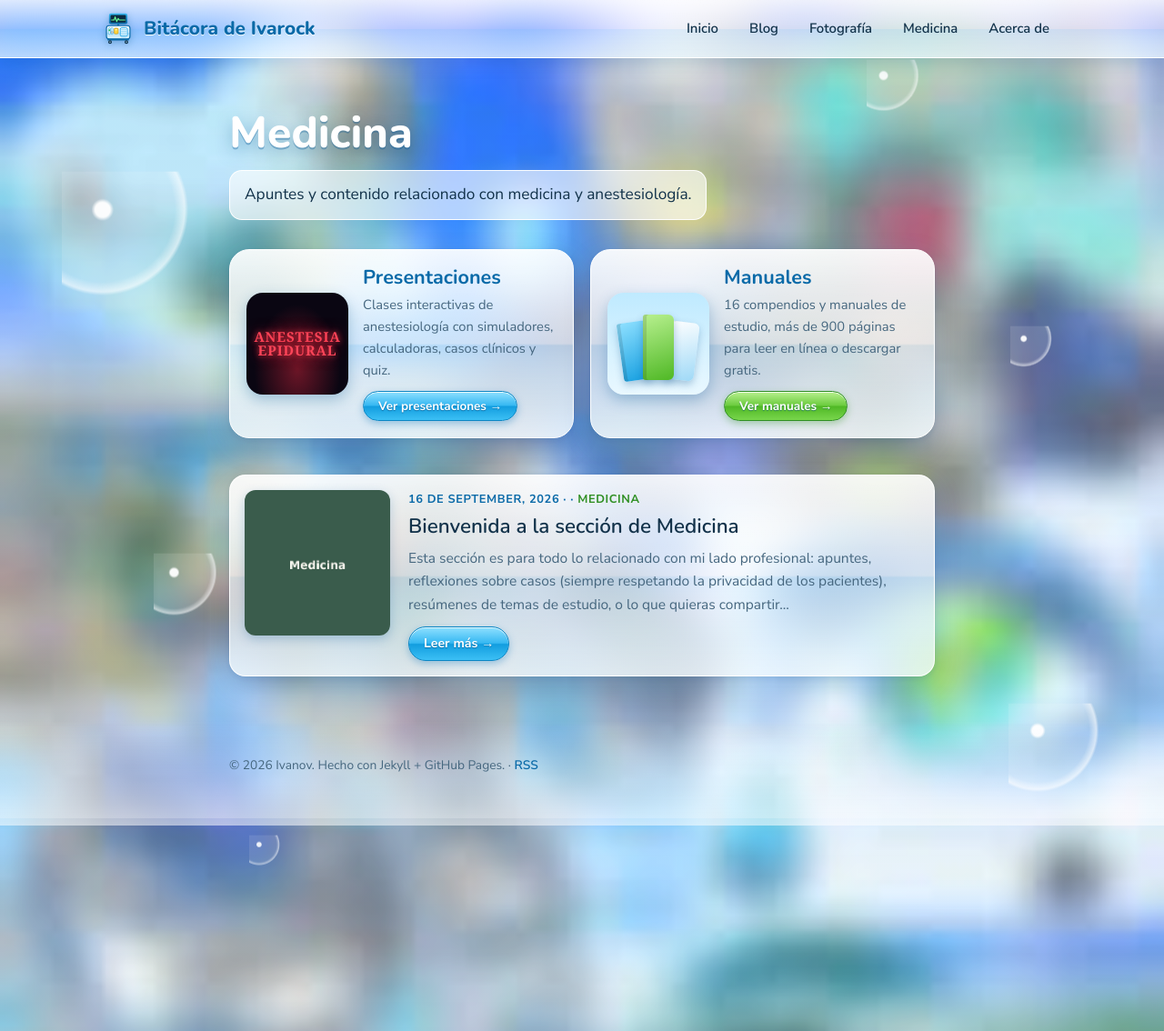
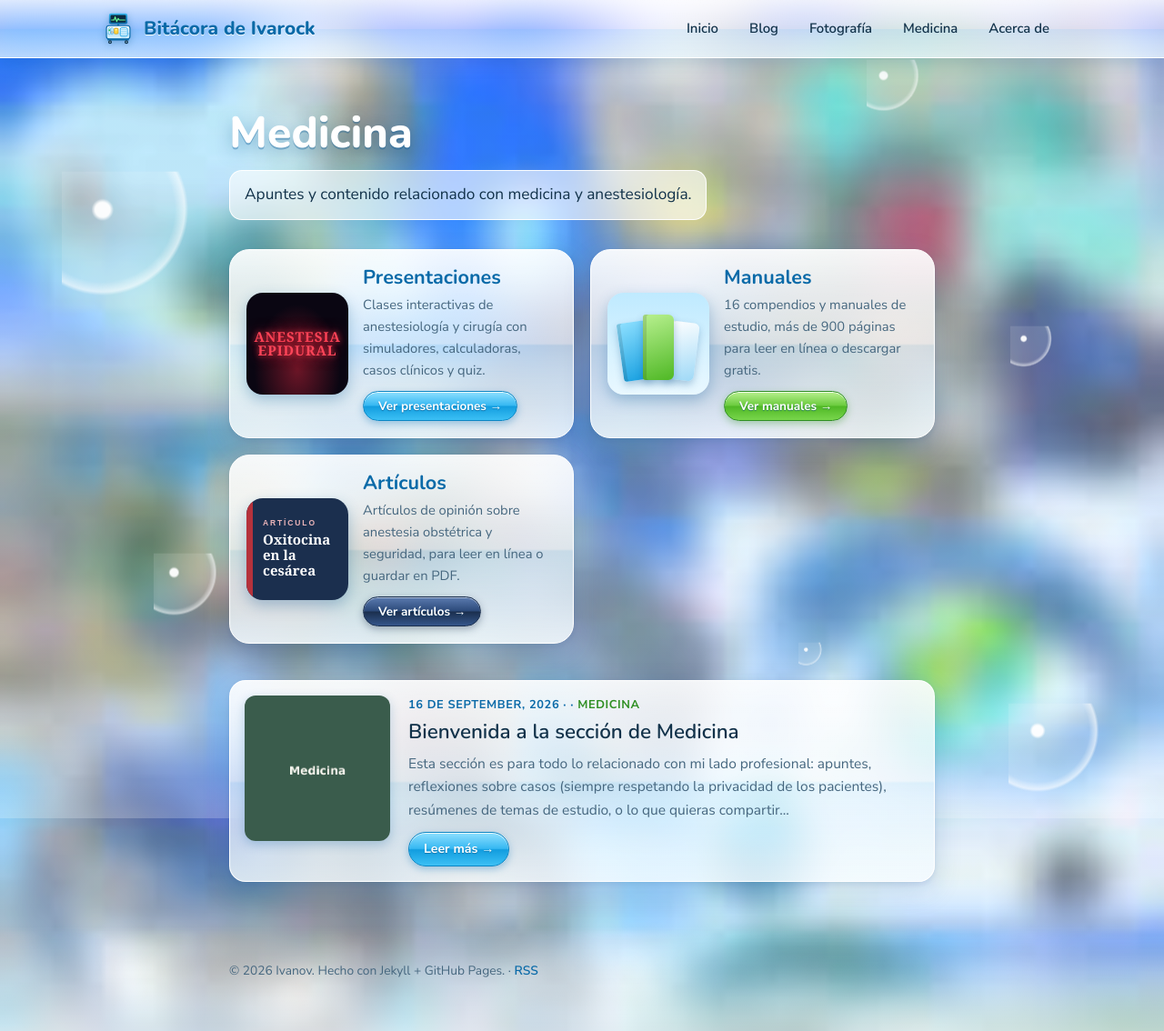
Before and after one commit to Ivarock/Ivarock.github.io, a Jekyll site: the page built from medicina/index.md, in a window 1280 px wide and 1134 px high. Shown: the whole window at 91% size. Built offline with Jekyll 4.4.1, drawn with Linux system fonts in a browser that asks for light colours.

Commit message:
Medicina: agrega la subsección Artículos

```diff
--- a/_includes/medicina-secciones.html
+++ b/_includes/medicina-secciones.html
@@ -1,4 +1,4 @@
-<!-- Subsecciones destacadas de Medicina: Presentaciones y Manuales -->
+<!-- Subsecciones destacadas de Medicina: Presentaciones, Manuales y Artículos -->
 <style>
 .msec{display:grid;grid-template-columns:repeat(auto-fit,minmax(280px,1fr));gap:18px;margin:4px 0 40px}
 .msec__card{position:relative;display:flex;gap:16px;align-items:center;padding:18px;border-radius:22px;color:var(--ink);font-weight:400;background:linear-gradient(180deg,rgba(255,255,255,.92) 0%,rgba(255,255,255,.68) 50%,rgba(228,246,255,.62) 51%,rgba(245,252,255,.85) 100%);border:1px solid #fff;box-shadow:var(--shadow);backdrop-filter:blur(10px);-webkit-backdrop-filter:blur(10px);transition:transform .25s,box-shadow .25s}
@@ -15,15 +15,24 @@
 .msec__body p{margin:0 0 10px;font-size:.92rem;color:var(--ink-soft)}
 .msec__go{display:inline-block;font:700 .84rem var(--font-sans);color:#fff;padding:6px 16px;border-radius:999px;border:1px solid #0b86c4;background:linear-gradient(180deg,#8fe0ff 0%,#36b8f2 48%,#129ddf 52%,#3cc0f5 100%);box-shadow:0 3px 8px rgba(10,110,180,.35),inset 0 1px 0 rgba(255,255,255,.8);text-shadow:0 1px 1px rgba(0,70,120,.5)}
 .msec__card--green .msec__go{border-color:#2f8f22;background:linear-gradient(180deg,#b8f08f 0%,#6ccc3f 48%,#4fb825 52%,#79d64c 100%);box-shadow:0 3px 8px rgba(47,143,34,.35),inset 0 1px 0 rgba(255,255,255,.8)}
+.msec__art--paper{background:#1B2F4E;position:relative;padding:0 10px 0 18px;align-content:center;justify-items:start}
+.msec__art--paper::before{content:"";position:absolute;left:0;top:0;bottom:0;width:7px;background:#B5323C}
+.msec__art--paper small{color:#e9b4b9;font:700 8.5px/1 sans-serif;letter-spacing:.22em}
+.msec__art--paper b{color:#fff;font:700 15px/1.15 Georgia,serif;margin-top:5px}
+.msec__card--navy .msec__go{border-color:#1B2F4E;background:linear-gradient(180deg,#5b7bb0 0%,#2c4a7a 48%,#1B2F4E 52%,#34558a 100%);box-shadow:0 3px 8px rgba(27,47,78,.35),inset 0 1px 0 rgba(255,255,255,.5)}
 @media (max-width:420px){.msec__art{width:84px;height:84px}.msec__art--books i{transform:scale(.8)}}
 </style>
 <nav class="msec" aria-label="Subsecciones de Medicina">
   <a class="msec__card" href="{{ '/presentaciones/' | relative_url }}">
     <span class="msec__art msec__art--neon"><span>ANESTESIA<br>EPIDURAL</span></span>
-    <div class="msec__body"><h2>Presentaciones</h2><p>Clases interactivas de anestesiología con simuladores, calculadoras, casos clínicos y quiz.</p><span class="msec__go">Ver presentaciones →</span></div>
+    <div class="msec__body"><h2>Presentaciones</h2><p>Clases interactivas de anestesiología y cirugía con simuladores, calculadoras, casos clínicos y quiz.</p><span class="msec__go">Ver presentaciones →</span></div>
   </a>
   <a class="msec__card msec__card--green" href="{{ '/manuales/' | relative_url }}">
     <span class="msec__art msec__art--books"><i></i><i></i><i></i></span>
     <div class="msec__body"><h2>Manuales</h2><p>16 compendios y manuales de estudio, más de 900 páginas para leer en línea o descargar gratis.</p><span class="msec__go">Ver manuales →</span></div>
   </a>
+  <a class="msec__card msec__card--navy" href="{{ '/articulos/' | relative_url }}">
+    <span class="msec__art msec__art--paper"><small>ARTÍCULO</small><b>Oxitocina en la cesárea</b></span>
+    <div class="msec__body"><h2>Artículos</h2><p>Artículos de opinión sobre anestesia obstétrica y seguridad, para leer en línea o guardar en PDF.</p><span class="msec__go">Ver artículos →</span></div>
+  </a>
 </nav>
```
